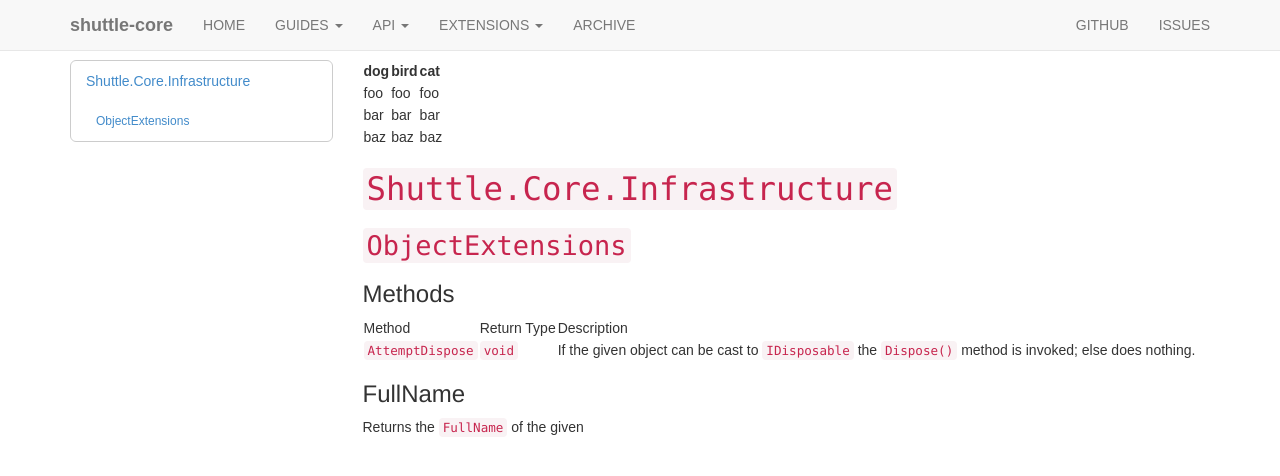
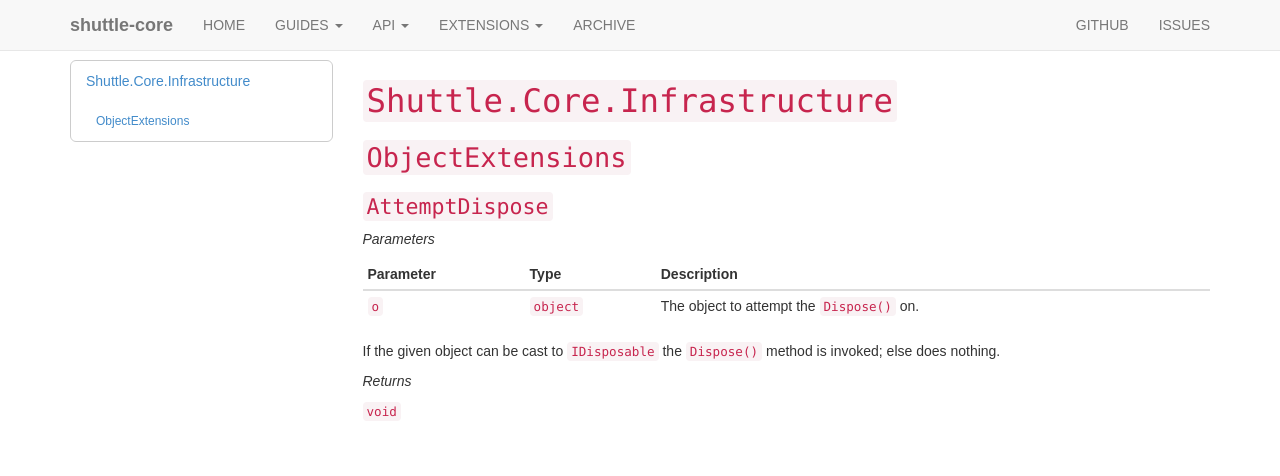
Before and after one commit to Shuttle/shuttle-core, a Jekyll site: the page built from api-infrastructure.md, in a window 1280 px wide. Shown: the top 476 px of the page. Built offline with Jekyll 4.4.1, drawn with Linux system fonts in a browser that asks for light colours; Markdown is read by kramdown in place of the engine named in the settings.

Commit message:
- test table removed

```diff
--- a/api-infrastructure.md
+++ b/api-infrastructure.md
@@ -3,21 +3,20 @@ title: Shuttle.Core.Infrastructure
 layout: api
 ---
 
-dog | bird | cat
-----|------|----
-foo | foo  | foo
-bar | bar  | bar
-baz | baz  | baz
-
 # `Shuttle.Core.Infrastructure`
 
 ## `ObjectExtensions`
 
-### Methods
+### `AttemptDispose`
 
-| Method		| Return Type	| Description |
-| `AttemptDispose` | `void`	| If the given object can be cast to `IDisposable` the `Dispose()` method is invoked; else does nothing. |
+_Parameters_
 
-### FullName
+Parameter | Type | Description
+--- | --- | ---
+`o` | `object` | The object to attempt the `Dispose()` on.
 
-Returns the `FullName` of the given
+If the given object can be cast to `IDisposable` the `Dispose()` method is invoked; else does nothing.
+
+_Returns_
+
+`void`
--- a/js/site.js
+++ b/js/site.js
@@ -12,4 +12,6 @@ $(function(){
 		.data('toc-tocify');
 
 	$( window ).resize(setTOC);
+
+	$('table').addClass('table table-hover table-condensed table-responsive');
 })
```
